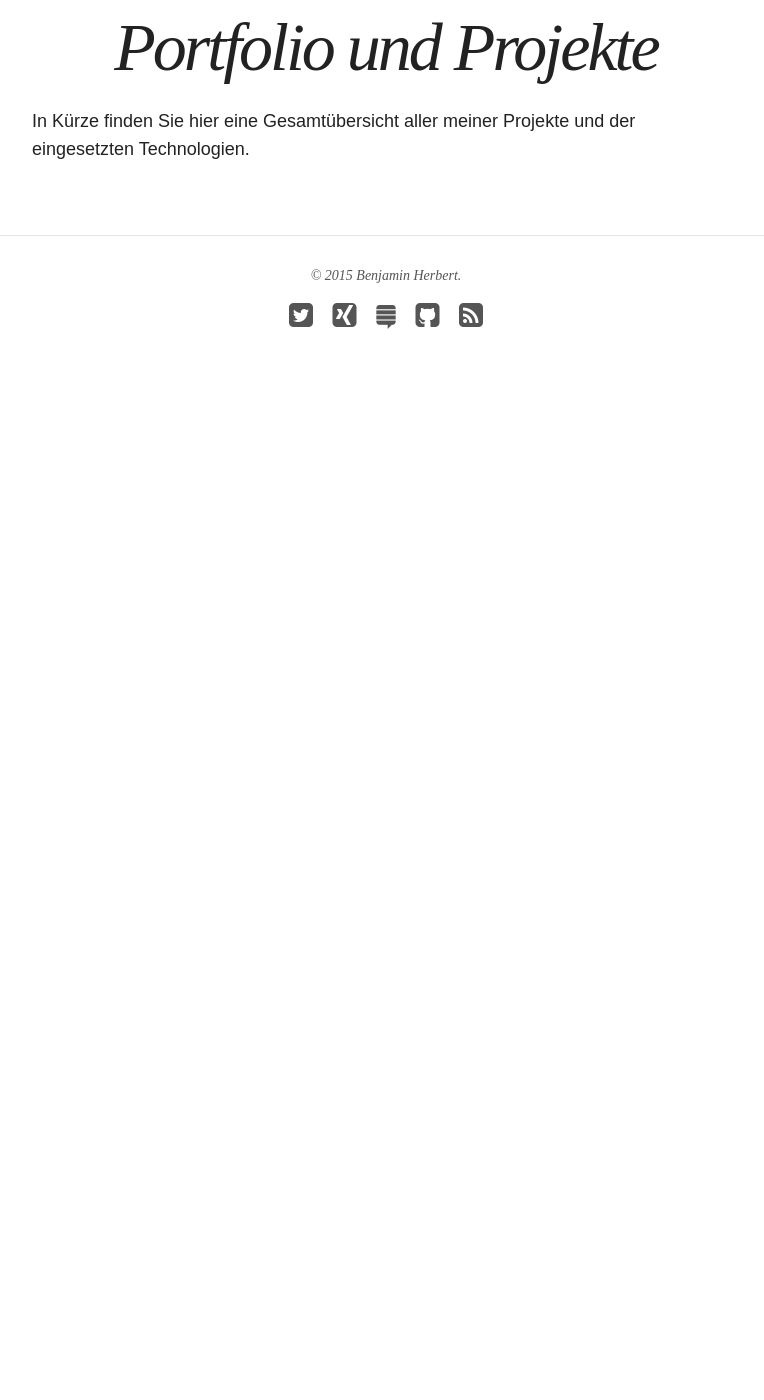
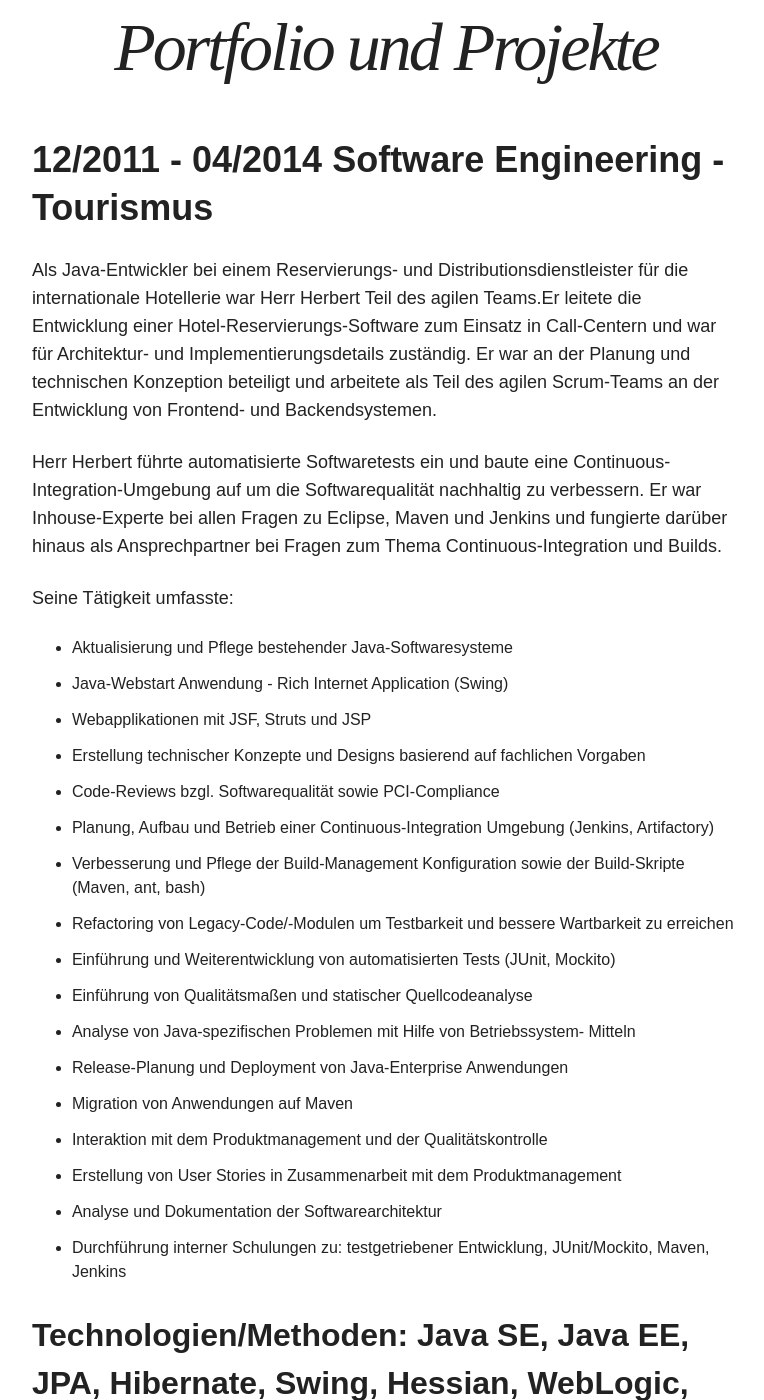
Before and after one commit to BenjaminHerbert/BenjaminHerbert.github.io, a Jekyll site: the page built from portfolio/index.md, in a window 1280 px wide and 1400 px high, scrolled down 266 px. Shown: the whole window, without its empty margins (254-1018 px from the left). Built offline with Jekyll 4.4.1, drawn with Linux system fonts in a browser that asks for light colours; nearby versions of some CDN libraries; before the commit the page ends 900 px from its top, so only the background shows below that; some of the changed text lies outside the part shown.

Commit message:
Add entry to portfolio

```diff
--- a/portfolio/index.md
+++ b/portfolio/index.md
@@ -8,4 +8,38 @@ image:
 share: true
 ---
 
-In Kürze finden Sie hier eine Gesamtübersicht aller meiner Projekte und der eingesetzten Technologien.
+# 12/2011 - 04/2014 Software Engineering - Tourismus
+
+Als Java-Entwickler bei einem Reservierungs- und Distributionsdienstleister für
+die internationale Hotellerie war Herr Herbert Teil des agilen Teams.Er leitete
+die Entwicklung einer Hotel-Reservierungs-Software zum Einsatz in Call-Centern
+und war für Architektur- und Implementierungsdetails zuständig. Er war an der
+Planung und technischen Konzeption beteiligt und arbeitete als Teil des agilen
+Scrum-Teams an der Entwicklung von Frontend- und Backendsystemen.
+
+Herr Herbert führte automatisierte Softwaretests ein und baute eine Continuous-Integration-Umgebung
+auf um die Softwarequalität nachhaltig zu verbessern. Er war Inhouse-Experte bei
+allen Fragen zu Eclipse, Maven und Jenkins und fungierte darüber hinaus als
+Ansprechpartner bei Fragen zum Thema Continuous-Integration und Builds.
+
+Seine Tätigkeit umfasste:
+
+* Aktualisierung und Pflege bestehender Java-Softwaresysteme
+* Java-Webstart Anwendung - Rich Internet Application (Swing)
+* Webapplikationen mit JSF, Struts und JSP
+* Erstellung technischer Konzepte und Designs basierend auf fachlichen Vorgaben
+* Code-Reviews bzgl. Softwarequalität sowie PCI-Compliance
+* Planung, Aufbau und Betrieb einer Continuous-Integration Umgebung (Jenkins, Artifactory)
+* Verbesserung und Pflege der Build-Management Konfiguration sowie der Build-Skripte (Maven, ant, bash)
+* Refactoring von Legacy-Code/-Modulen um Testbarkeit und bessere Wartbarkeit zu erreichen
+* Einführung und Weiterentwicklung von automatisierten Tests (JUnit, Mockito)
+* Einführung von Qualitätsmaßen und statischer Quellcodeanalyse
+* Analyse von Java-spezifischen Problemen mit Hilfe von Betriebssystem- Mitteln
+* Release-Planung und Deployment von Java-Enterprise Anwendungen
+* Migration von Anwendungen auf Maven
+* Interaktion mit dem Produktmanagement und der Qualitätskontrolle
+* Erstellung von User Stories in Zusammenarbeit mit dem Produktmanagement
+* Analyse und Dokumentation der Softwarearchitektur
+* Durchführung interner Schulungen zu: testgetriebener Entwicklung, JUnit/Mockito, Maven, Jenkins
+
+## Technologien/Methoden: Java SE, Java EE, JPA, Hibernate, Swing, Hessian, WebLogic, Tomcat, HTML, Velocity, Flying Saucer, iText, Jenkins/Hudson, Artifactory, Maven, ant, Eclipse, Cobertura, JUnit, Mockito, Hamcrest, PMD, Findbugs, jvisualvm, jconsole, jMeter, Betriebssystemmittel, Scrum, GIT, SVN
```
